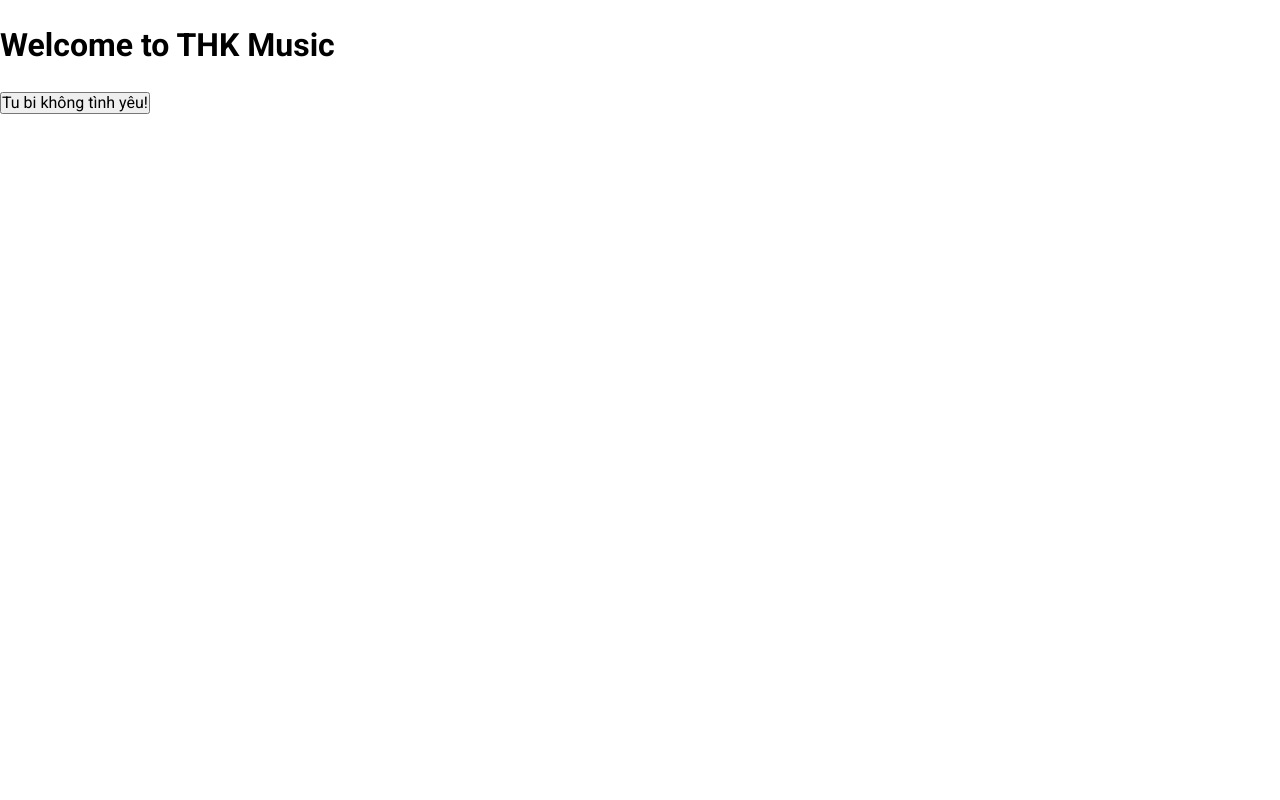
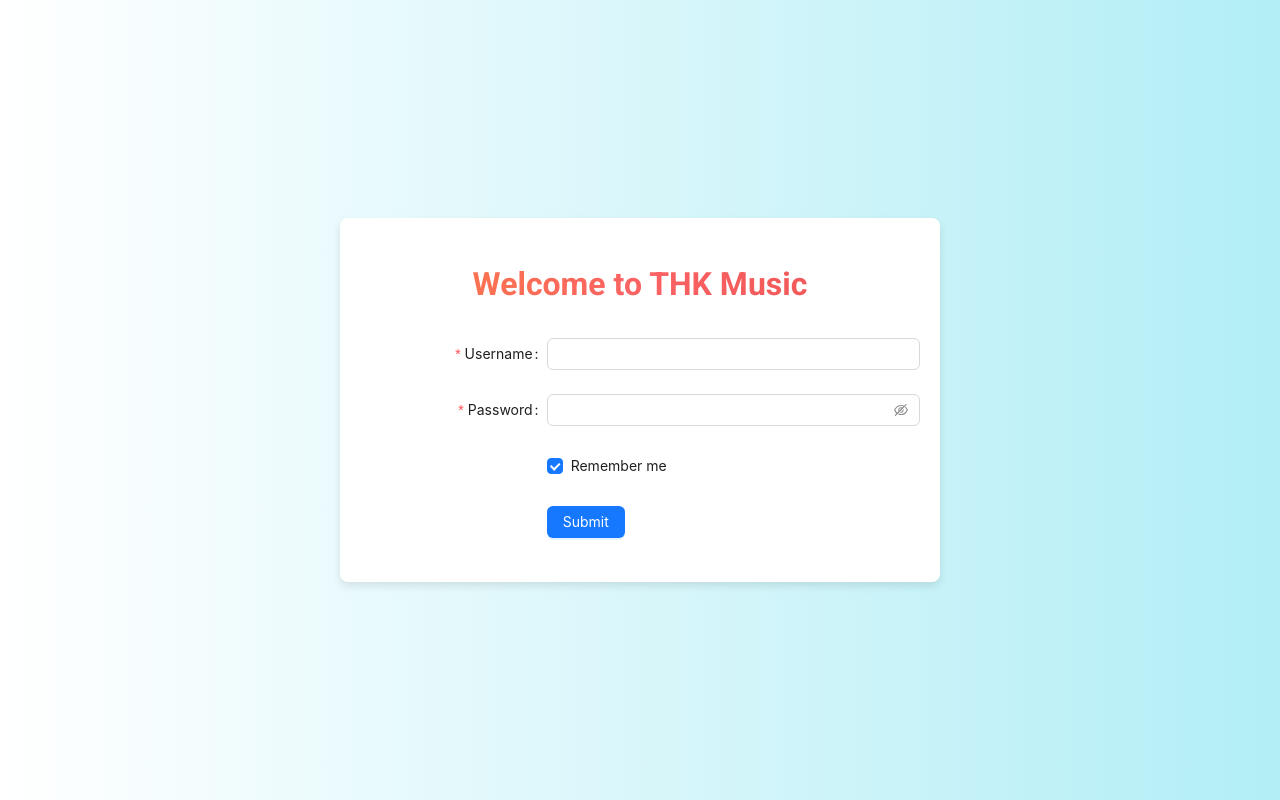
Before and after one commit to Zeniittt/Chill-music-corner-admin-ui, a React (Create React App) app: page / in a window 1280 px wide. Built offline with nearby package versions, Linux system fonts and the light colour scheme.

Commit message:
add UI login with Admin

```diff
--- a/package.json
+++ b/package.json
@@ -18,6 +18,7 @@
         "react": "^18.3.1",
         "react-dom": "^18.3.1",
         "react-router-dom": "^6.23.0",
+        "react-app-rewired": "^2.2.1",
         "react-scripts": "5.0.1",
         "web-vitals": "^2.1.4"
     },
@@ -48,7 +49,6 @@
     "devDependencies": {
         "babel-plugin-module-resolver": "^5.0.2",
         "customize-cra": "^1.0.0",
-    "react-app-rewired": "^2.2.1",
         "sass": "^1.77.0"
     }
 }
--- /dev/null
+++ b/src/pages/Main/Main.module.scss
@@ -0,0 +1,28 @@
+.container {
+    display: flex;
+    justify-content: center;
+    align-items: center;
+    height: 100vh; // Full height of the viewport
+    background-image: linear-gradient(to right, #ffffff, #b2eef6);
+}
+.form-wrapper {
+    width: 100%;
+    max-width: 600px;
+    background-color: white;
+    padding: 20px;
+    box-shadow: 0 4px 8px rgba(0, 0, 0, 0.1);
+    border-radius: 8px;
+}
+
+.title {
+    display: flex;
+    justify-content: center;
+    align-items: center;
+    background: linear-gradient(to right, #fa7d44, #fb6263, #eb5454);
+    -webkit-background-clip: text;
+    -webkit-text-fill-color: transparent;
+}
+
+.username-input {
+    margin-top: 30px;
+}
--- a/src/pages/Main/index.js
+++ b/src/pages/Main/index.js
@@ -1,17 +1,111 @@
+import React from 'react';
+import { Button, Checkbox, Form, Input } from 'antd';
 import { useNavigate } from 'react-router-dom';
+import { useState } from 'react';
+import loginServices from '~/services/loginServices';
+import classNames from 'classnames/bind';
+import styles from './Main.module.scss';
+
+const cx = classNames.bind(styles);
 
 function Main() {
+    const [username, setUsername] = useState('');
+    const [password, setPassword] = useState('');
     const nagative = useNavigate();
 
-    const handleClick = () => {
-        // Chuyển hướng đến đường dẫn /home
-        nagative('/home');
+    const onFinish = (values) => {
+        console.log('Success:', values);
+    };
+    const onFinishFailed = (errorInfo) => {
+        console.log('Failed:', errorInfo);
+    };
+
+    const handleSubmit = async (e) => {
+        e.preventDefault();
+        try {
+            console.log(username, password);
+            const token = await loginServices.loginWithAdmin(username, password);
+            console.log(token);
+            localStorage.setItem('token', token); // Lưu token vào localStorage
+            nagative('/home'); // Chuyển hướng đến trang chính
+        } catch (err) {
+            console.log(err);
+        }
     };
 
     return (
-        <div>
-            <h1>Welcome to THK Music</h1>
-            <button onClick={handleClick}>Tu bi không tình yêu!</button>
+        <div className={cx('container')}>
+            <div className={cx('form-wrapper')}>
+                <h1 className={cx('title')}>Welcome to THK Music</h1>
+                <Form
+                    name="basic"
+                    labelCol={{
+                        span: 8,
+                    }}
+                    wrapperCol={{
+                        span: 16,
+                    }}
+                    initialValues={{
+                        remember: true,
+                    }}
+                    onFinish={onFinish}
+                    onFinishFailed={onFinishFailed}
+                    autoComplete="off"
+                >
+                    <Form.Item
+                        className={cx('username-input')}
+                        label="Username"
+                        name="username"
+                        rules={[
+                            {
+                                required: true,
+                                message: 'Please input your username!',
+                            },
+                        ]}
+                    >
+                        <Input type="text" value={username} onChange={(e) => setUsername(e.target.value)} />
+                    </Form.Item>
+
+                    <Form.Item
+                        label="Password"
+                        name="password"
+                        rules={[
+                            {
+                                required: true,
+                                message: 'Please input your password!',
+                            },
+                        ]}
+                    >
+                        <Input.Password
+                            type="password"
+                            value={password}
+                            onChange={(e) => setPassword(e.target.value)}
+                        />
+                    </Form.Item>
+
+                    <Form.Item
+                        name="remember"
+                        valuePropName="checked"
+                        wrapperCol={{
+                            offset: 8,
+                            span: 16,
+                        }}
+                    >
+                        <Checkbox>Remember me</Checkbox>
+                    </Form.Item>
+
+                    <Form.Item
+                        wrapperCol={{
+                            offset: 8,
+                            span: 16,
+                        }}
+                    >
+                        <Button type="primary" htmlType="submit" onClick={handleSubmit}>
+                            Submit
+                        </Button>
+                    </Form.Item>
+                </Form>
+            </div>
         </div>
     );
 }
--- a/src/pages/User/index.js
+++ b/src/pages/User/index.js
@@ -15,6 +15,7 @@
 function User() {
     const [isModalOpen, setIsModalOpen] = useState(false);
     const [user, setUser] = useState(null);
+
     const [addUser, setAddUser] = useState({
         name: '',
         status: '',
--- /dev/null
+++ b/src/services/loginServices.js
@@ -0,0 +1,16 @@
+import axios from 'axios';
+
+const apiUrl = process.env.REACT_APP_API_URL + '/login';
+
+const loginServices = {
+    loginWithAdmin: async (username, password) => {
+        try {
+            const respone = await axios.post(apiUrl, { username, password });
+            return respone.data;
+        } catch (error) {
+            throw error.response ? error.response.data : new Error('Network error');
+        }
+    },
+};
+
+export default loginServices;
--- a/src/services/userServices.js
+++ b/src/services/userServices.js
@@ -5,7 +5,13 @@
 const userServices = {
     getAllUser: async () => {
         try {
-            const respone = await axios.get(apiUrl);
+            console.log(apiUrl);
+            const token = localStorage.getItem('token');
+            const respone = await axios.get(apiUrl, {
+                headers: {
+                    Authorization: `Bearer ${token}`,
+                },
+            });
             const listUser = respone.data;
             Object.keys(listUser).forEach((key) => {
                 var dataUser = listUser[key];
```
Also changed, not shown: 1 other file (tests, documents, lock files or other folders). Lines whose indentation alone changed are shown as unchanged.
